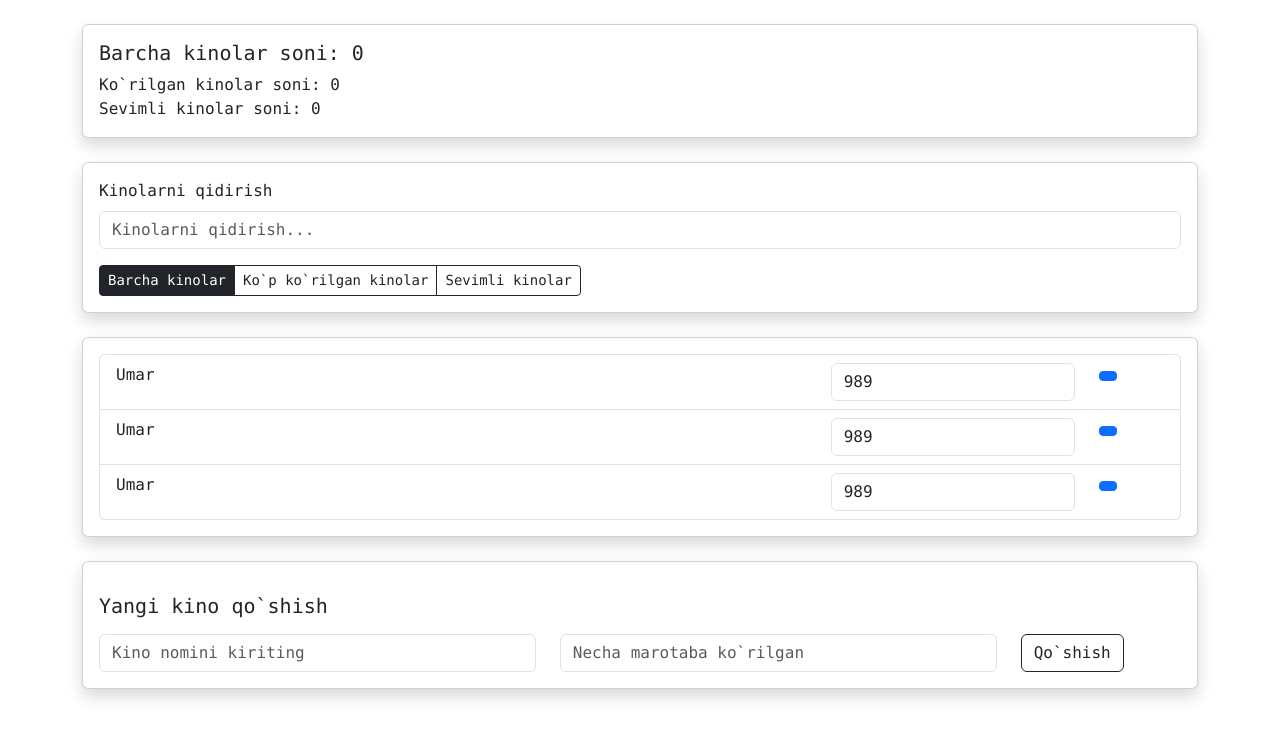
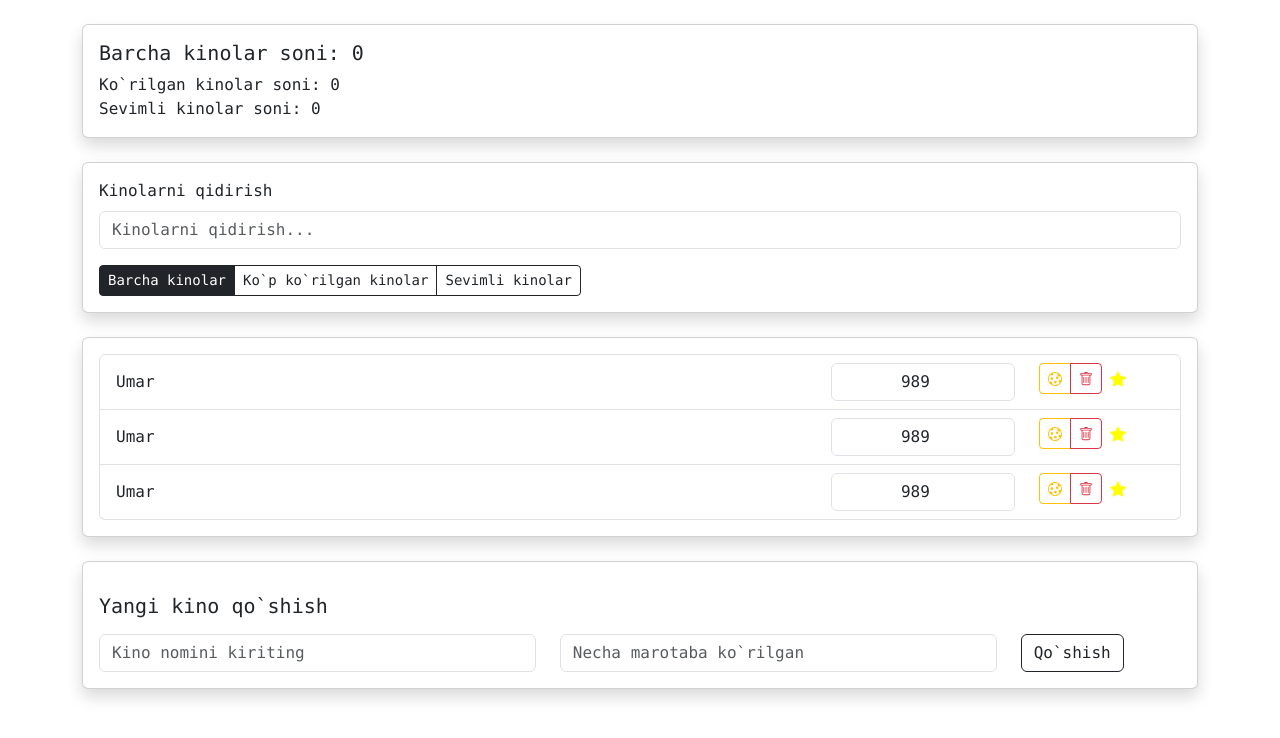
Before and after one commit to AvazShukurullayev/1-modul-sammi.ac-react, a React (Vite) app: page / in a window 1280 px wide. Shown: the top 738 px of the page. Built offline with nearby package versions, Linux system fonts and the light colour scheme.

Commit message:
react bootstrap icon added

```diff
--- a/package.json
+++ b/package.json
@@ -13,6 +13,7 @@
     "bootstrap": "^5.3.3",
     "react": "^18.2.0",
     "react-bootstrap": "^2.10.2",
+    "react-bootstrap-icons": "^1.11.3",
     "react-dom": "^18.2.0"
   },
   "devDependencies": {
--- a/src/components/movie-list-item/MovieListItem.jsx
+++ b/src/components/movie-list-item/MovieListItem.jsx
@@ -1,21 +1,24 @@
-import {Button, Col, Form, ListGroup, Row} from "react-bootstrap";
+import {Button, ButtonGroup, Col, Form, ListGroup, Row} from "react-bootstrap";
+import {Cookie, StarFill, Trash} from "react-bootstrap-icons";
 
 export const MovieListItem = () => {
     return (
         <ListGroup.Item as="li" className="">
-            <Row>
-                <Col md={8}>
+            <Row className="align-items-center justify-content-between">
+                <Col md={7} style={{cursor: "pointer"}}>
                     <span>Umar</span>
                 </Col>
                 <Col md={4}>
                     <Row className="justify-content-between">
-                        <Col md={9}>
-                            <Form.Control type="number" defaultValue={989} className="w-100"/>
+                        <Col md={7}>
+                            <Form.Control type="number" defaultValue={989} className="text-center"/>
                         </Col>
-                        <Col md={3}>
-                            <div>
-                                <Button size="sm"></Button>
-                            </div>
+                        <Col md={5}>
+                            <ButtonGroup>
+                                <Button variant="outline-warning" size="sm"><Cookie/></Button>
+                                <Button variant="outline-danger" size="sm"><Trash/></Button>
+                            </ButtonGroup>
+                            <StarFill className="ms-2" color="yellow"/>
                         </Col>
                     </Row>
                 </Col>
```
Also changed, not shown: 1 other file (tests, documents, lock files or other folders).
